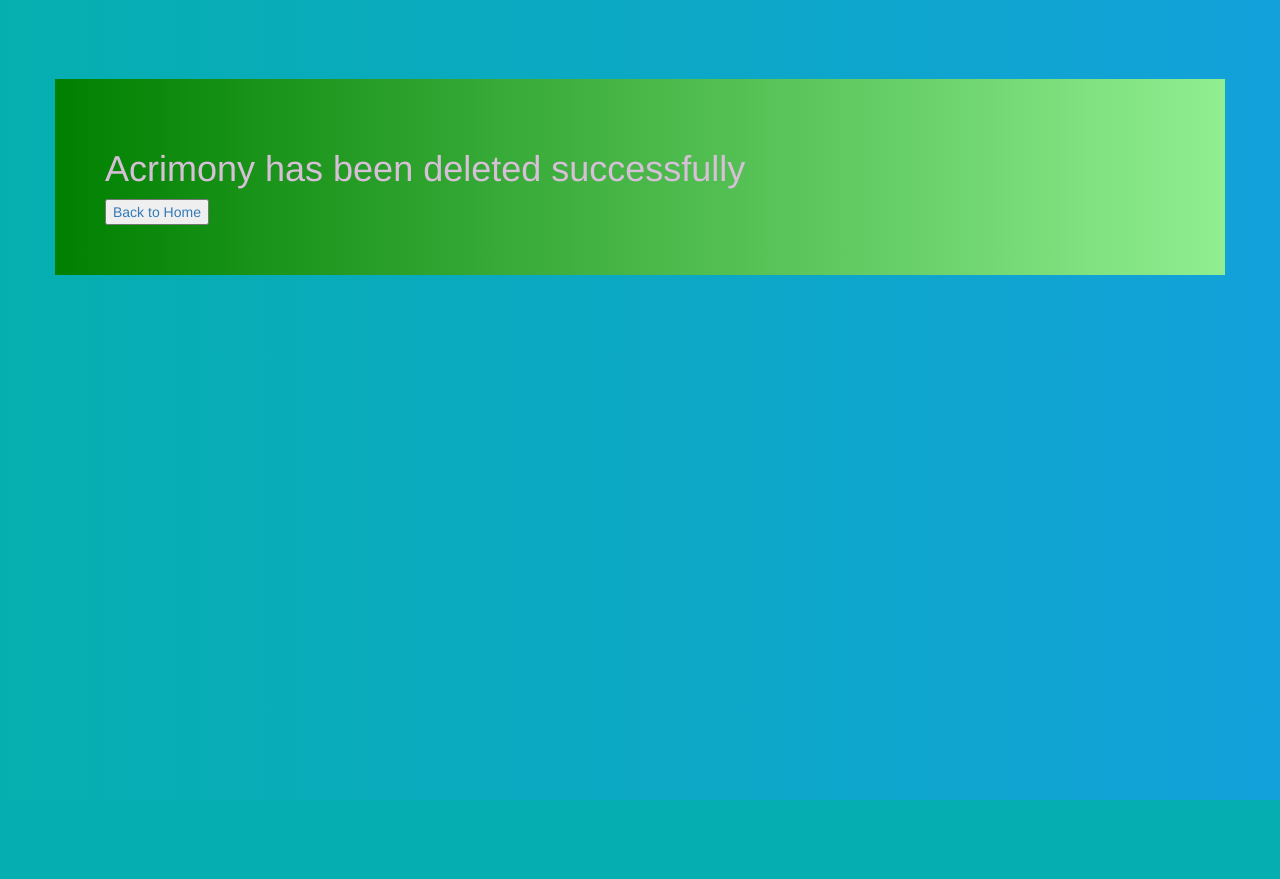
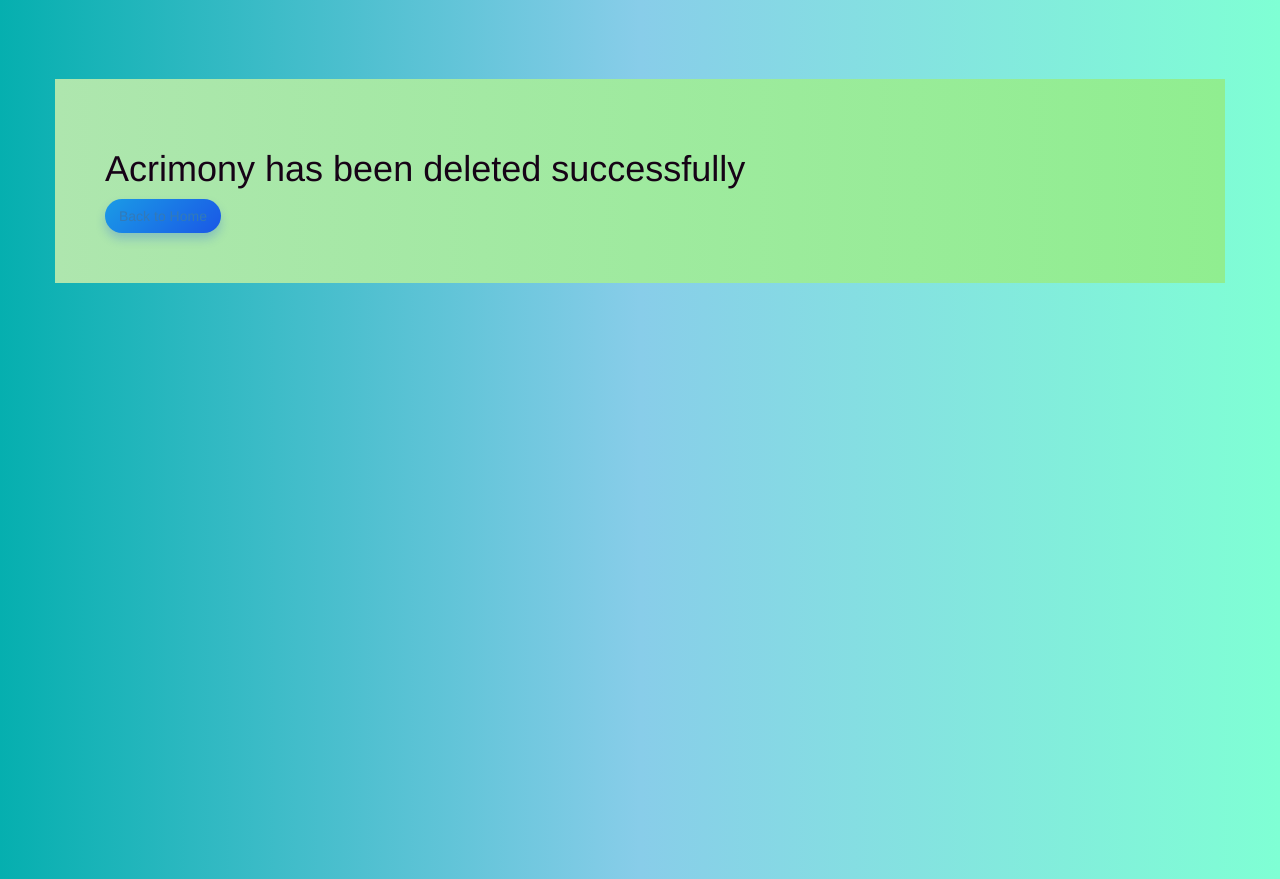
Before and after one commit to Olisajioke/movie-project-start, a Flask app: page /delete/29 in a window 1280 px wide. Before the commit the page ends 800 px from the top, so only its background shows below. Run offline with Flask 3, Linux system fonts and the light colour scheme; data comes from the database, SQL or seed files in the repository; both versions use the stored data as it was after the commit; some libraries are stand-ins or nearby versions.

Commit message:
editing color coding on the css

```diff
--- a/static/css/deleted.css
+++ b/static/css/deleted.css
@@ -2,14 +2,14 @@
     margin-top: 79px;
     margin-bottom: 79px;
     padding: 50px;
-    color: thistle;
+    color: rgb(22, 3, 22);
     background-color: aliceblue;
-    background-image: linear-gradient(to right, green, lightgreen);
+    background-image: linear-gradient(to right, rgb(174, 230, 174), lightgreen);
 }
 
 
 
 body{
     background-color: aquamarine;
-    background-image: linear-gradient(to right, rgb(5, 175, 175), rgb(18, 161, 218)) !important;
+    background-image: linear-gradient(to right, rgb(5, 175, 175), rgb(136, 205, 233), aquamarine) !important;
 }
--- a/templates/add.html
+++ b/templates/add.html
@@ -12,14 +12,13 @@
 {% block title %}Add Movie{% endblock %}
 
 {% block content %}
-<div class="homebutt">
-<button class="butt"><a href="{{ url_for('home')}}">Home</a> </button>
 </div>
 <div class="content">
     <h1 class="heading">Add a Movie</h1>
     <form method="POST" action="{{ url_for('add') }}">
         {{ form.hidden_tag() }}
         {{ wtf.form_field(form.title) }}
-        <button class="btn btn-lg">Add Movie</button>
+        <button class="button">Add Movie</button>
+        <button class="button"><a href="{{ url_for('home') }}" class="button">Go Home</a></button>
 </div>
 {% endblock %}
--- a/templates/confirm-delete.html
+++ b/templates/confirm-delete.html
@@ -5,6 +5,7 @@
 {% block head %}
   {{ super() }}
   <link rel="stylesheet" href="{{ url_for('static', filename='css/delete.css') }}">
+  <link rel="stylesheet" href="{{ url_for('static', filename='css/styles.css') }}">
 {% endblock %}
 
 {% block content %}
--- a/templates/delete.html
+++ b/templates/delete.html
@@ -5,10 +5,11 @@
 {% block head %}
   {{ super() }}
   <link rel="stylesheet" href="{{ url_for('static', filename='css/deleted.css') }}">
+  <link rel="stylesheet" href="{{ url_for('static', filename='css/styles.css') }}">
 {% endblock %}
 
 {% block content %}
 <div class="container">
     <h1>{{ movie.title }} has been deleted successfully</h1>
-    <button class="btn-light"><a href="{{ url_for('home') }}">Back to Home</a></button>
+    <button class="button"><a href="{{ url_for('home') }}">Back to Home</a></button>
 {% endblock %}
--- a/templates/select.html
+++ b/templates/select.html
@@ -24,5 +24,6 @@
   {% endif %}
   <div class="container text-center add">
     <button class="button"><a href="{{ url_for('add') }}" class="button">Add Movie</a></button>
+    <button class="button"><a href="{{ url_for('home') }}" class="button">Go Home</a></button>
 </div>
 {% endblock %}
```
Also changed, not shown: static/css/delete.css (+4 -4 lines), instance/fav-movies.db.
